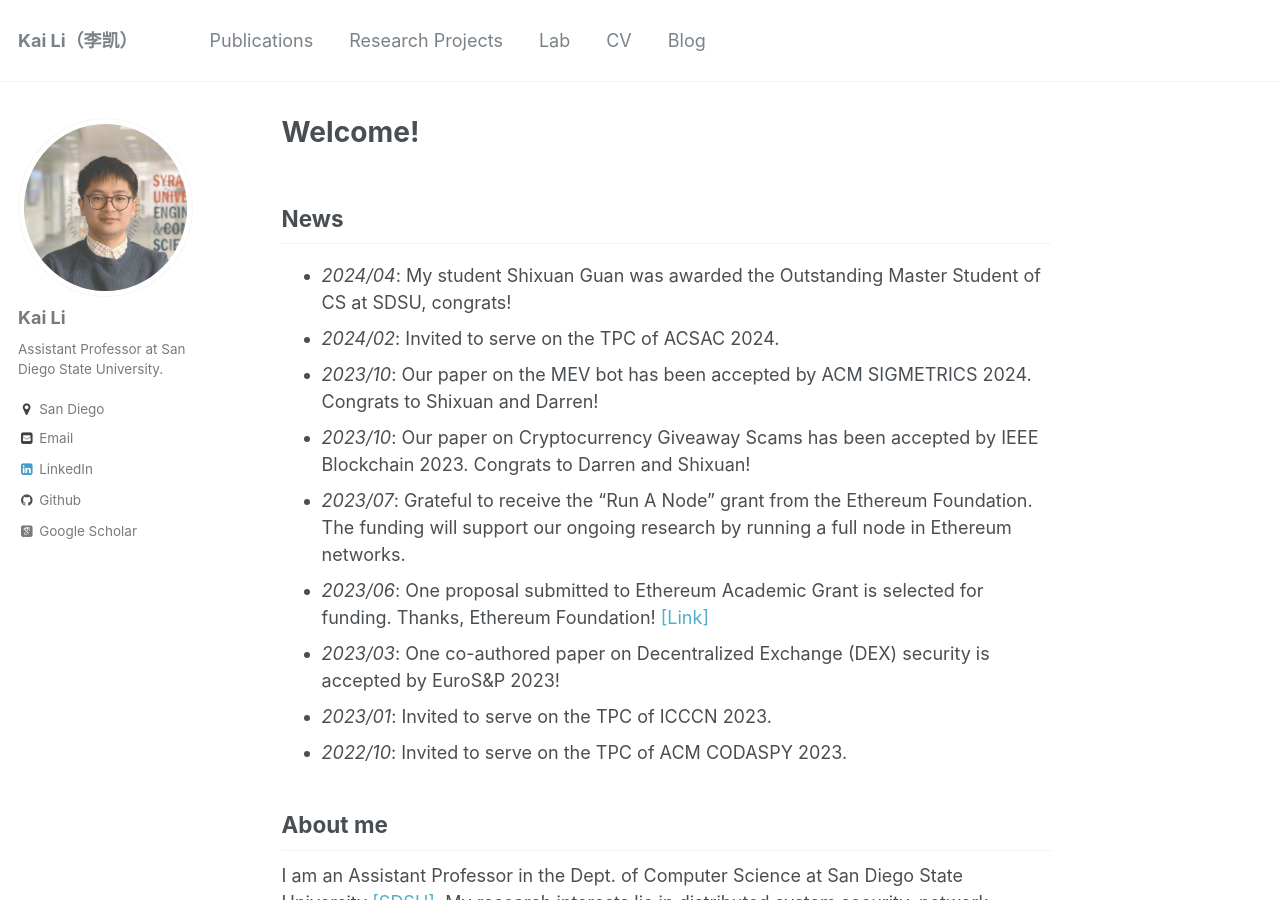
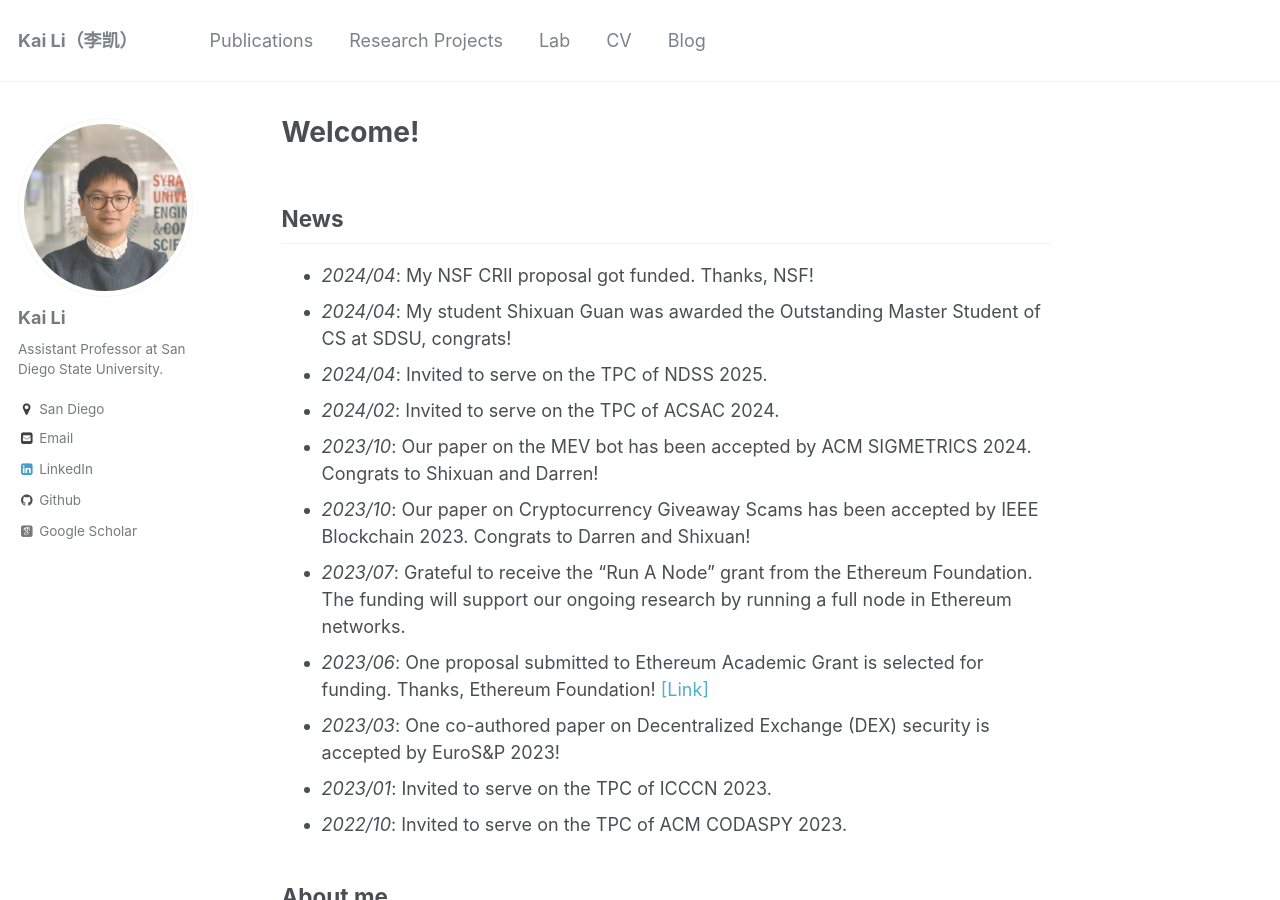
Before and after one commit to likai1993/likai1993.github.io, a Jekyll site: the page built from _pages/about.md, in a window 1280 px wide and 900 px high. Built offline with Jekyll 4.4.1, drawn with Linux system fonts in a browser that asks for light colours; some web fonts are replaced.

Commit message:
Update about.md

```diff
--- a/_pages/about.md
+++ b/_pages/about.md
@@ -10,7 +10,9 @@ redirect_from:
 
 News
 ----
+- _2024/04_: My NSF CRII proposal got funded. Thanks, NSF!
 - _2024/04_: My student Shixuan Guan was awarded the Outstanding Master Student of CS at SDSU, congrats!
+- _2024/04_: Invited to serve on the TPC of NDSS 2025.
 - _2024/02_: Invited to serve on the TPC of ACSAC 2024.
 - _2023/10_: Our paper on the MEV bot has been accepted by ACM SIGMETRICS 2024. Congrats to Shixuan and Darren!
 - _2023/10_: Our paper on Cryptocurrency Giveaway Scams has been accepted by IEEE Blockchain 2023. Congrats to Darren and Shixuan!
```
